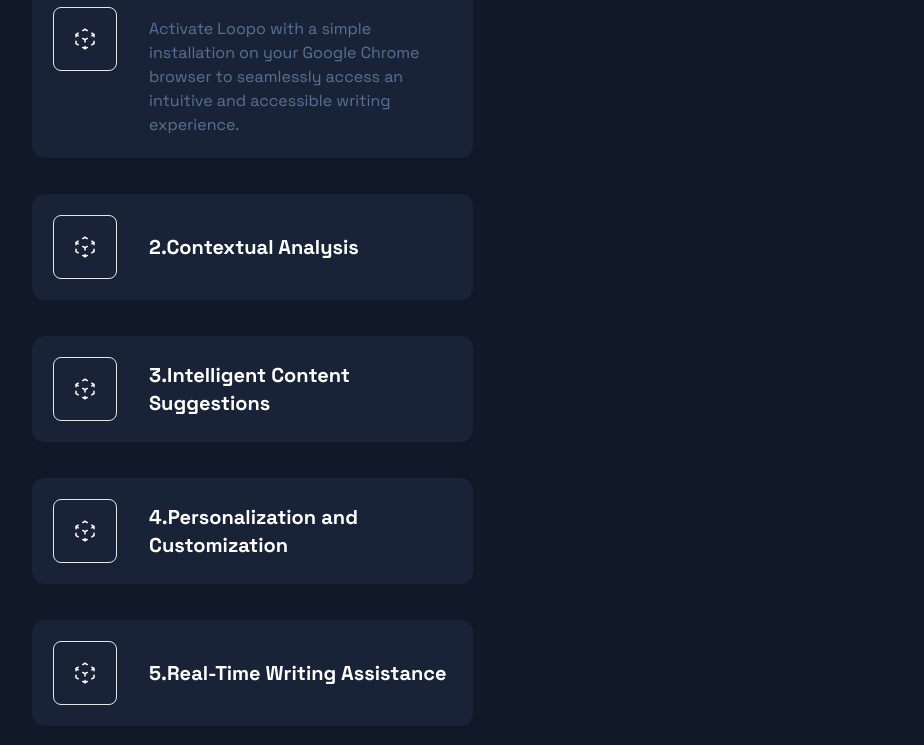
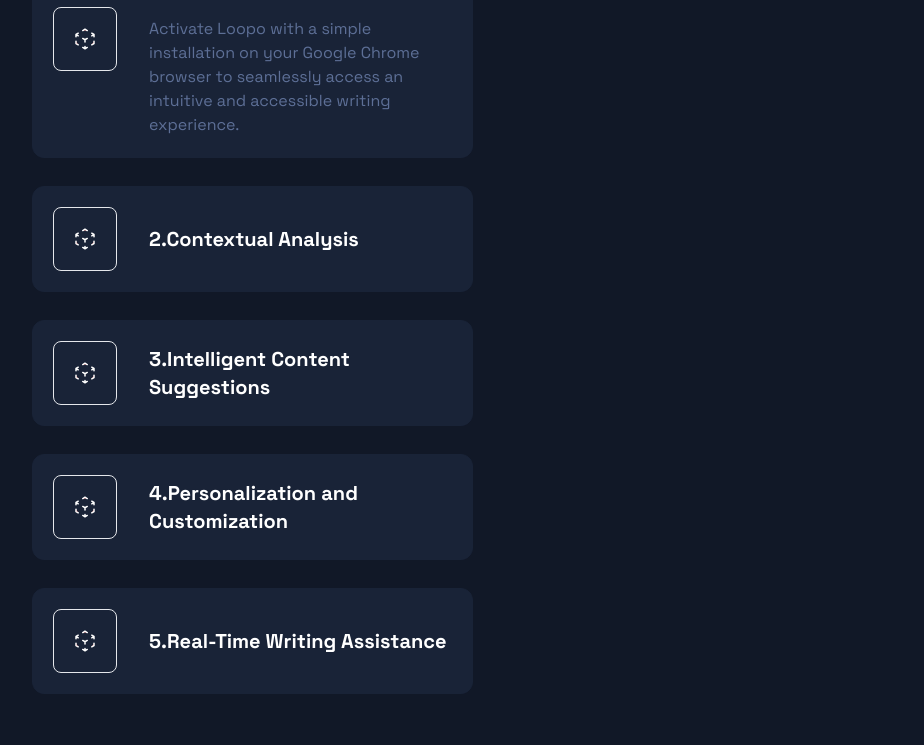
Before and after one commit to jero-peter/loopo-website, a website: page index.html in a window 1280 px wide. Shown: the part 2187-2932 px from the top of the page, without its empty margins (27-951 px from the left). Drawn offline with Linux system fonts and the light colour scheme.

Commit message:
gap-3-tabs

```diff
--- a/index.html
+++ b/index.html
@@ -349,7 +349,7 @@
           <h2 class="text-2xl font-semibold md:text-5xl">Unlocking the Power of AI for Your Writing</h2>
           <!-- <span> Tech Ai</span> -->
         </div>
-        <div class="flex flex-col gap-5 tab">
+        <div class="flex flex-col gap-3 tab">
           <div class="tablinks cursor-pointer group" id="defaultOpen"
             onclick="openCity(event, 'London', 'LondonImage')">
             <div
```
